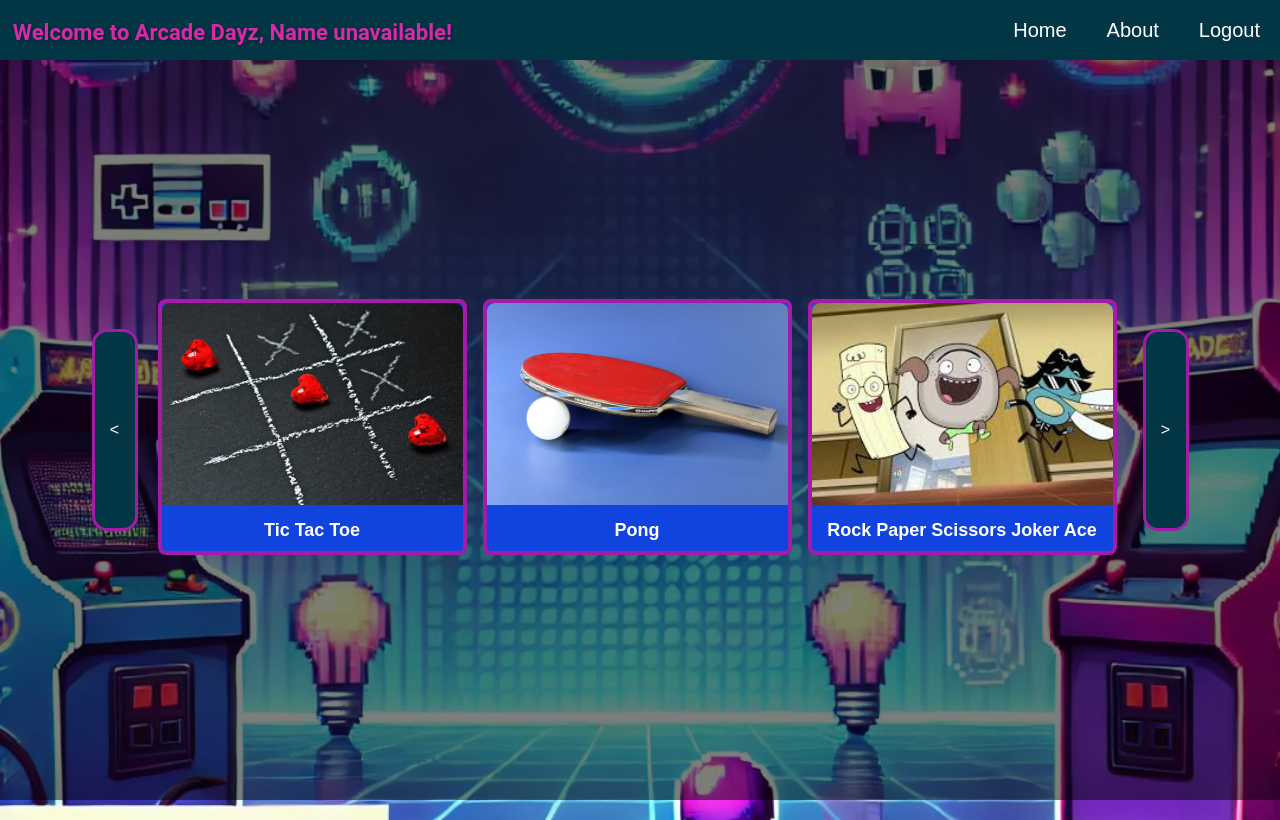
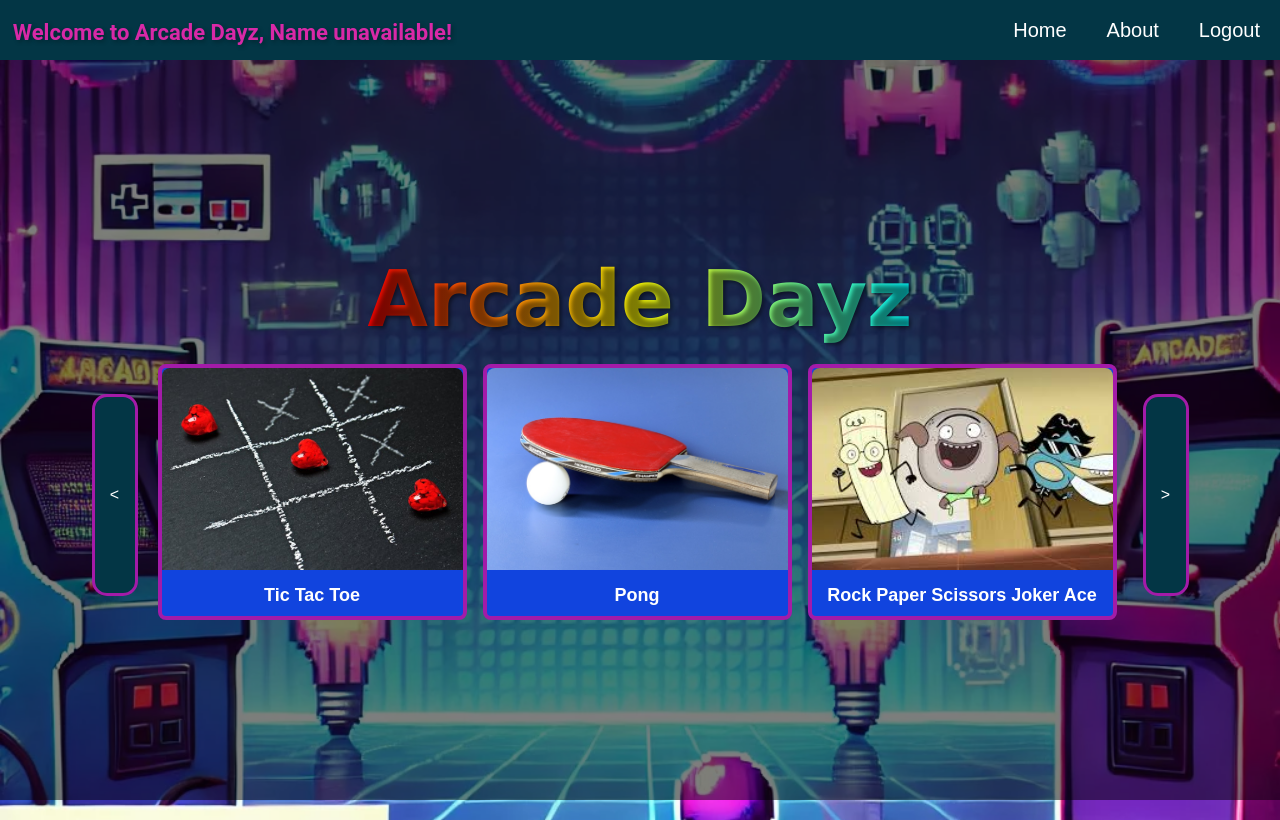
Before and after one commit to WeCanCodeIT/arcade-dayz-team-super-awesome, a React (Create React App) app in the folder Frontend/: page /HomePage in a window 1280 px wide. Built offline with nearby package versions, Linux system fonts and the light colour scheme.

Commit message:
added and styled title for homepage

```diff
--- a/Frontend/src/pages/HomePage.jsx
+++ b/Frontend/src/pages/HomePage.jsx
@@ -13,7 +13,11 @@ import alien from "../components/HomeCards/alien.jpeg";
 function HomePage() {
   const [startIndex, setStartIndex] = useState(0);
   const [searchQuery, setSearchQuery] = useState("");
-  const [featuredGame] = useState({ to: "/PongGame", text: "Pong", image: pong }); // Example featured game
+  const [featuredGame] = useState({
+    to: "/PongGame",
+    text: "Pong",
+    image: pong,
+  });
 
   const links = [
     { to: "/tic-tac-toe", text: "Tic Tac Toe", image: ticcard },
@@ -51,16 +55,13 @@ function HomePage() {
     }
   };
 
-
-
   const filteredLinks = links.filter((link) =>
     link.text.toLowerCase().includes(searchQuery.toLowerCase())
   );
 
   return (
     <div className="home-container">
-
-
+      <h1 className="home-title homepage-title">Arcade Dayz</h1>
       <div className="carousel-container">
         <button className="carousel-control prev" onClick={prevSet}>
           &lt;
@@ -73,7 +74,11 @@ function HomePage() {
               <div key={link.to} className="card-container">
                 <Link to={link.to} className="card-link">
                   <div className="card">
-                    <img src={link.image} alt={link.text} className="card-image" />
+                    <img
+                      src={link.image}
+                      alt={link.text}
+                      className="card-image"
+                    />
                     <div className="card-content">
                       <span>{link.text}</span>
                     </div>
--- a/Frontend/src/pages/HomePageStyle.css
+++ b/Frontend/src/pages/HomePageStyle.css
@@ -2,7 +2,6 @@ body {
   background-image: url("/public/homepage-background.jpg");
   background-size: cover;
 }
-
 
 body::after {
   content: "";
@@ -25,6 +24,20 @@ body::after {
   font-family: Arial, sans-serif;
 }
 
+.home-title {
+  background: linear-gradient(90deg, #f60000, #fcfc06, #01f7fb);
+  -webkit-background-clip: text;
+  background-clip: text;
+  -webkit-text-fill-color: transparent;
+  font-size: 78px;
+  font-family:Verdana, Geneva, Tahoma, sans-serif;
+  text-align: center;
+  text-shadow: 2px 2px 4px rgba(0, 0, 0, 0.5);
+  margin: 0;
+  padding: 20px 0;
+  z-index: 1;
+}
+
 .content {
   flex: 1;
   display: flex;
@@ -44,7 +57,6 @@ body::after {
   align-items: center;
   justify-content: space-between;
   width: 100%;
-
 }
 
 .carousel-slide {
@@ -128,5 +140,4 @@ body::after {
 .carousel-control:hover {
   background-color: #a31ba8;
   border-color: #a31ba8;
-
 }
```
Also changed, not shown: 1 other file (tests, documents, lock files or other folders).
